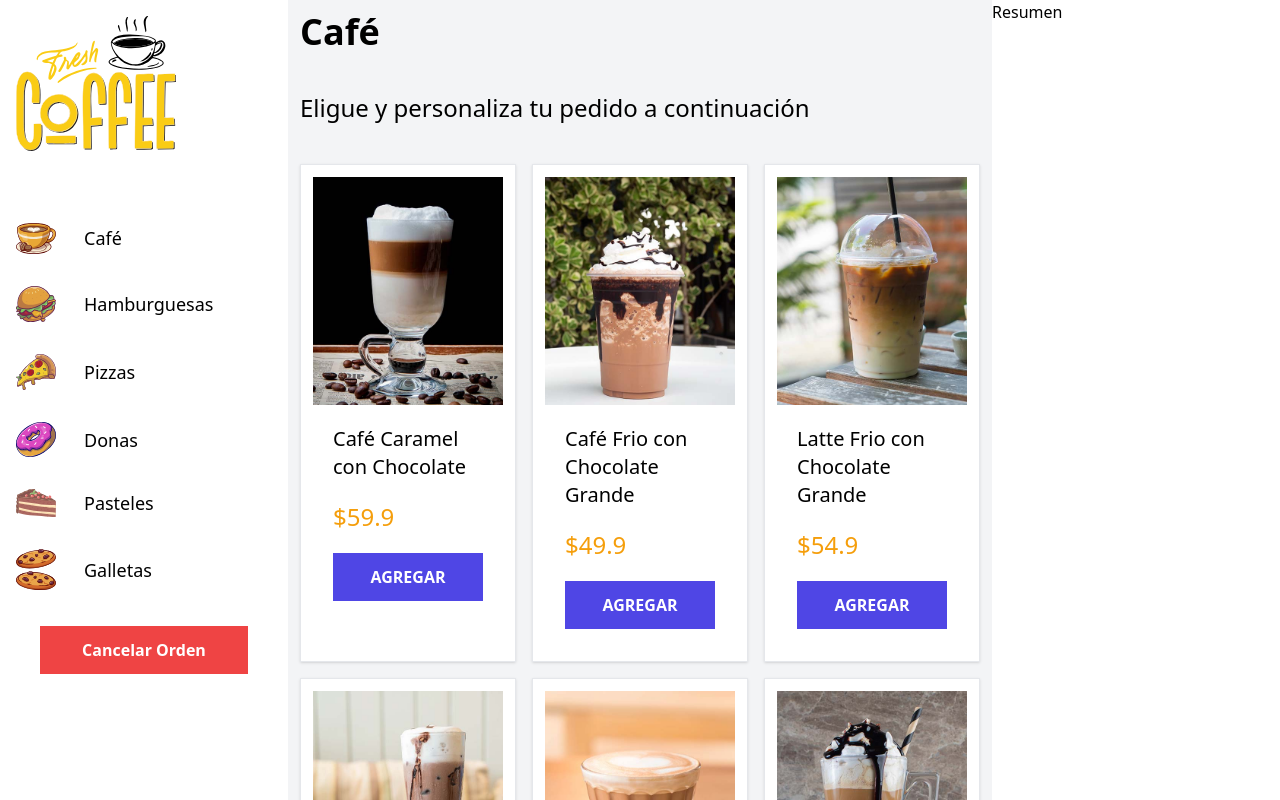
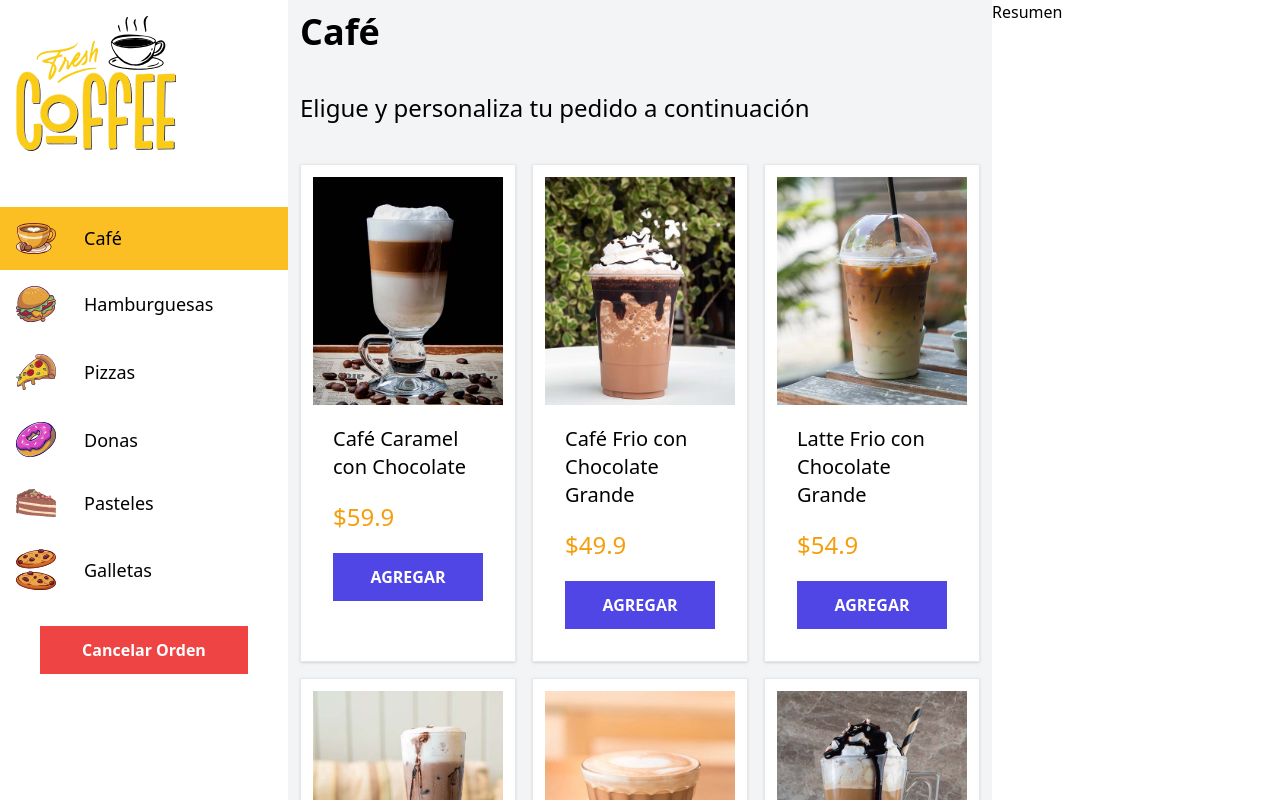
Before and after one commit to JRGironDev/fullStack-quiosco, a React (Vite) app: page / in a window 1280 px wide. Built offline with nearby package versions, Linux system fonts and the light colour scheme.

Commit message:
Resaltando categoria actual

```diff
--- a/src/components/Categoria.jsx
+++ b/src/components/Categoria.jsx
@@ -2,10 +2,15 @@
 import useQuiosco from "../hooks/useQuiosco";
 
 export default function Categoria({ categoria }) {
-  const { handleClickCategoria } = useQuiosco();
+  const { handleClickCategoria, categoriaActual } = useQuiosco();
   const { icono, id, nombre } = categoria;
+  const resaltarCategoriaActual = () =>
+    categoriaActual.id === id ? "bg-amber-400" : "bg-white";
+
   return (
-    <div className="flex items-center gap-7 w-100 p-4 hover:bg-amber-400 cursor-pointer">
+    <div
+      className={`${resaltarCategoriaActual()} flex items-center gap-7 w-100 p-4 hover:bg-amber-400 cursor-pointer`}
+    >
       <img
         src={`/img/icono_${icono}.svg`}
         alt="imagen icono"
@@ -14,7 +19,7 @@ export default function Categoria({ categoria }) {
       <button
         type="button"
         className="text-lg cursor-pointer truncate"
-        onClick={handleClickCategoria}
+        onClick={() => handleClickCategoria(id)}
       >
         {nombre}
       </button>
--- a/src/context/QuioscoProvider.jsx
+++ b/src/context/QuioscoProvider.jsx
@@ -8,8 +8,9 @@ const QuioscoProvider = ({ children }) => {
   const [categorias, setCategorias] = useState(categoriasDB);
   const [categoriaActual, setCategoriaActual] = useState(categorias[0]);
 
-  const handleClickCategoria = () => {
-    console.log("click categoria");
+  const handleClickCategoria = (id) => {
+    const categoria = categorias.filter((categoria) => categoria.id === id)[0];
+    setCategoriaActual(categoria);
   };
 
   return (
```
